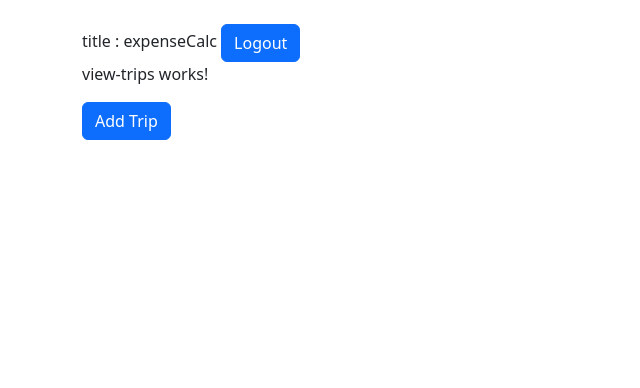
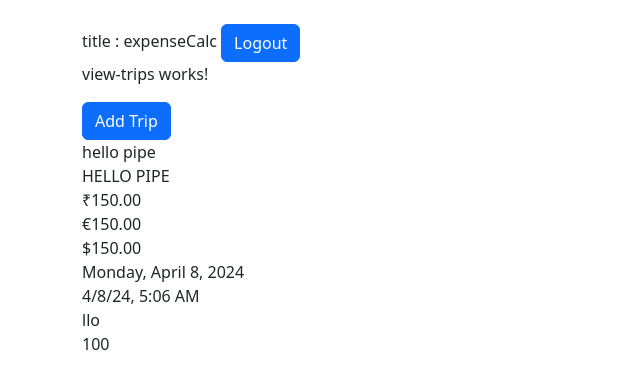
Before and after one commit to OviyaGraditC/Expenses_Calc, an Angular app: page /trips in a window 1280 px wide. Shown: the top 388 px of the page, without its empty margins (0-640 px from the left). Built offline with nearby package versions, Linux system fonts and the light colour scheme.

Commit message:
pipe concept started

```diff
--- /dev/null
+++ b/src/app/services/powerPipe.ts
@@ -0,0 +1,13 @@
+import { Pipe, PipeTransform } from "@angular/core";
+
+@Pipe({
+    standalone:true,
+    name:'powerPipe'
+})
+export class PowerPipe implements PipeTransform{
+
+    transform(value: any,pow: any):number {
+        return Math.pow(value, pow);
+    }
+
+}
--- a/src/app/trip/view-expense/view-expense.component.html
+++ b/src/app/trip/view-expense/view-expense.component.html
@@ -14,6 +14,10 @@
         <th>Action</th>
     </tr>
     <tr *ngFor="let expense of expenses" [ngSwitch]="expense.category">
+        <div>
+            {{expense}} <br>
+            {{expense | json}}
+        </div>
         <td>{{expense.itemName}}</td>
         <td *ngSwitchCase="'Drink'"><span class="badge bg-success">{{expense.category}}</span></td>
         <td *ngSwitchCase="'Juice'"><span class="badge bg-primary">{{expense.category}}</span></td>
--- a/src/app/trip/view-expense/view-expense.component.ts
+++ b/src/app/trip/view-expense/view-expense.component.ts
@@ -25,6 +25,7 @@ export class ViewExpenseComponent implements OnInit{
   }
 
   viewExpenseDetails(){
+
     this.userLgType = this.sessionService.getSession(GlobalConstant.userLgType) || "";
     this.apiService.getExpenseApi(this.sessionService.getUserSession()).subscribe(
       (response : any)=>{
--- a/src/app/trip/view-trips/view-trips.component.html
+++ b/src/app/trip/view-trips/view-trips.component.html
@@ -1,3 +1,16 @@
 <p>view-trips works!</p>
 
 <a [routerLink]="'/addTrip'" class="btn btn-primary">Add Trip</a>
+
+
+<div>
+    {{str | lowercase}} <br>
+    {{str | uppercase}} <br>
+    {{ccy | currency: 'INR' }} <br>
+    {{ccy | currency: 'EUR' }} <br>
+    {{ccy | currency: 'USD' }} <br>
+    {{ currDt | date:'fullDate'}} <br>
+    {{ currDt | date:'short'}} <br>
+    {{ str | slice:2:5}} <br>
+    {{ num | powerPipe:2}}
+</div>
--- a/src/app/trip/view-trips/view-trips.component.ts
+++ b/src/app/trip/view-trips/view-trips.component.ts
@@ -6,5 +6,8 @@ import { Component } from '@angular/core';
   styleUrls: ['./view-trips.component.scss']
 })
 export class ViewTripsComponent {
-
+  currDt : Date = new Date();
+  ccy : number = 150;
+  num : number = 10;
+  str : string = "Hello Pipe";
 }
```
Also changed, not shown: src/app/app.module.ts (+6 -4 lines), src/app/trip/add-trip/add-trip.component.html (line endings or trailing spaces).
